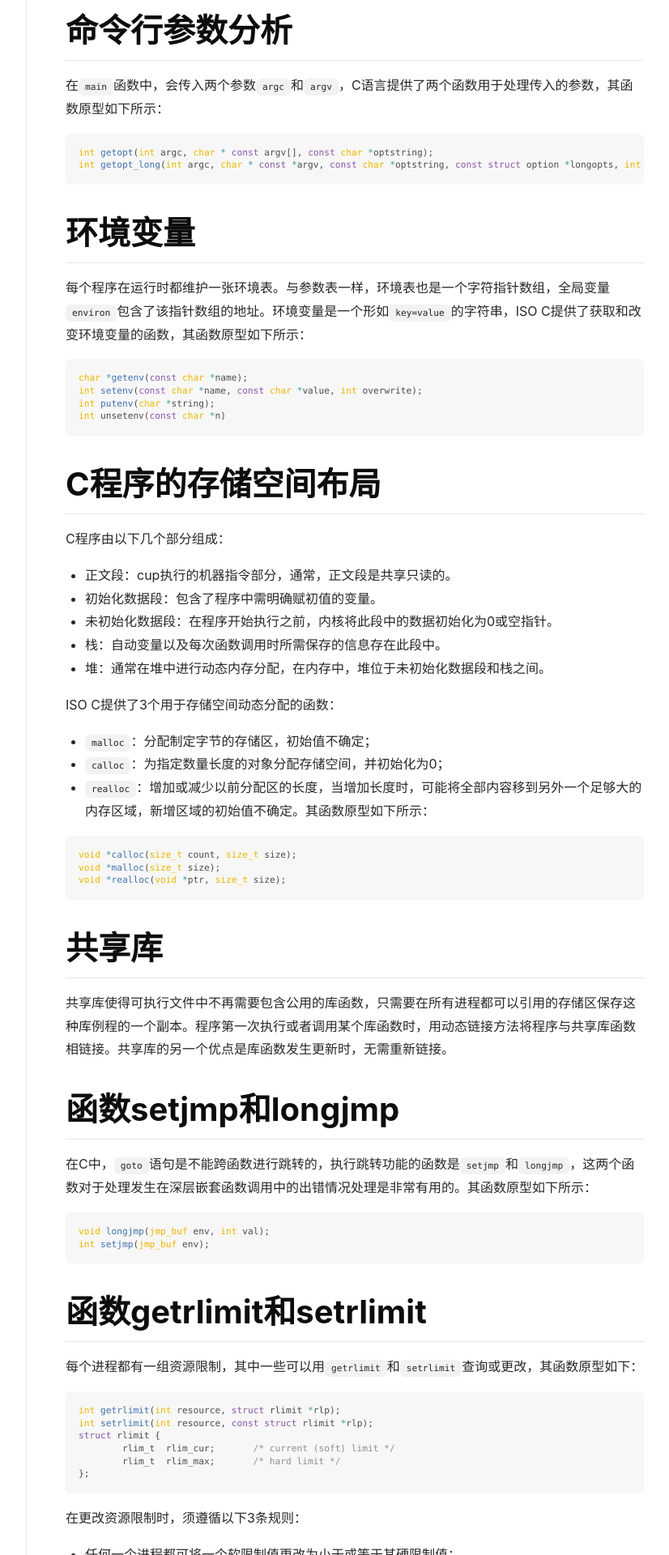
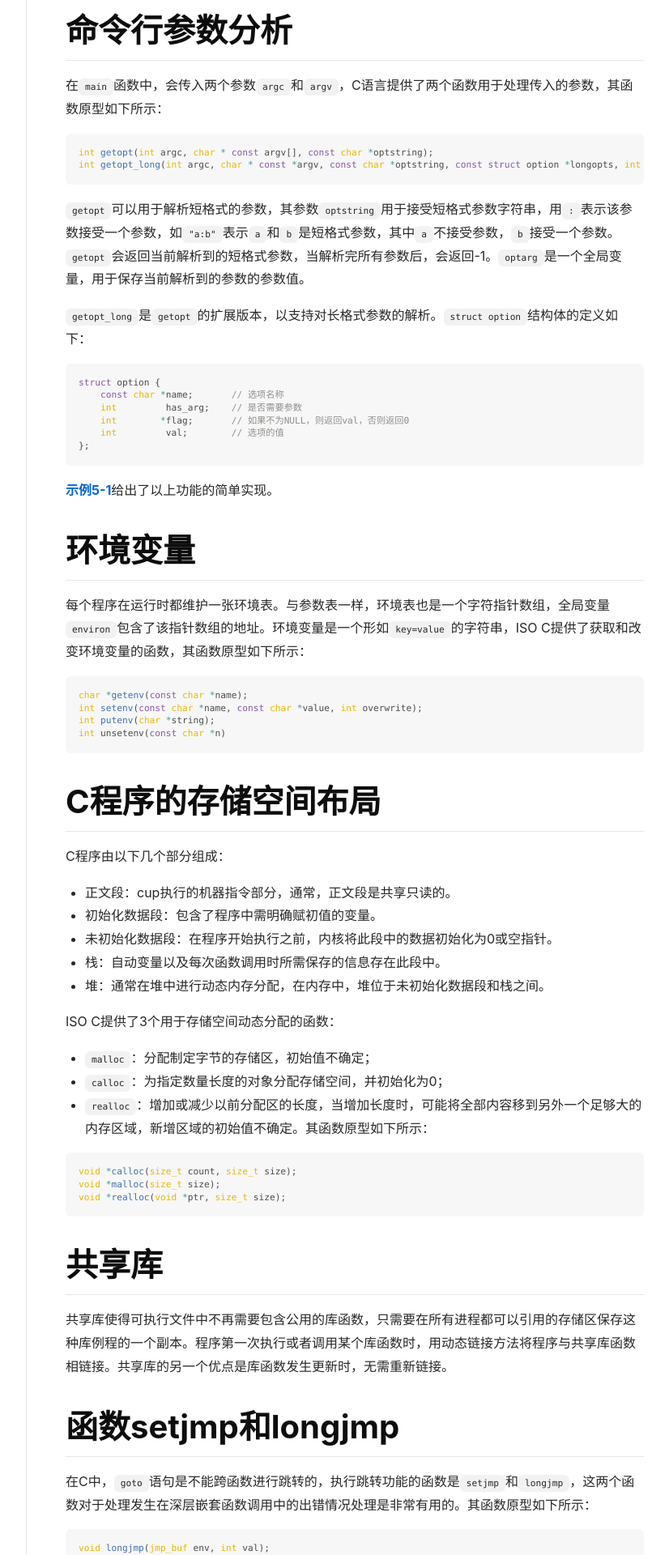
Before and after one commit to TypeFloat/TypeFloat.github.io, a Jekyll site: the page built from _posts/2023-06-05-apue-5.md, in a window 1280 px wide. Shown: the part 1211-3131 px from the top of the page at 81% size, without its empty margins (217-1043 px from the left). Built offline with Jekyll 4.4.1, drawn with Linux system fonts in a browser that asks for light colours; nearby versions of some CDN libraries; comment, search, counter and statistics services are not loaded.

Commit message:
添加新的内容

````diff
--- a/_posts/2023-06-05-apue-5.md
+++ b/_posts/2023-06-05-apue-5.md
@@ -49,6 +49,20 @@ int atexit(void (*func) (void));
 int getopt(int argc, char * const argv[], const char *optstring);
 int getopt_long(int argc, char * const *argv, const char *optstring, const struct option *longopts, int *longindex);
 ```
+
+`getopt`可以用于解析短格式的参数，其参数`optstring`用于接受短格式参数字符串，用`:`表示该参数接受一个参数，如`"a:b"`表示`a`和`b`是短格式参数，其中`a`不接受参数，`b`接受一个参数。`getopt`会返回当前解析到的短格式参数，当解析完所有参数后，会返回-1。`optarg`是一个全局变量，用于保存当前解析到的参数的参数值。
+
+`getopt_long`是`getopt`的扩展版本，以支持对长格式参数的解析。`struct option`结构体的定义如下：
+```c
+struct option {
+    const char *name;       // 选项名称
+    int         has_arg;    // 是否需要参数
+    int        *flag;       // 如果不为NULL，则返回val，否则返回0
+    int         val;        // 选项的值
+};
+```
+
+[示例5-1](https://github.com/TypeFloat/Learning-APUE/blob/main/src/5-1.c)给出了以上功能的简单实现。
 
 # 环境变量
 
````
